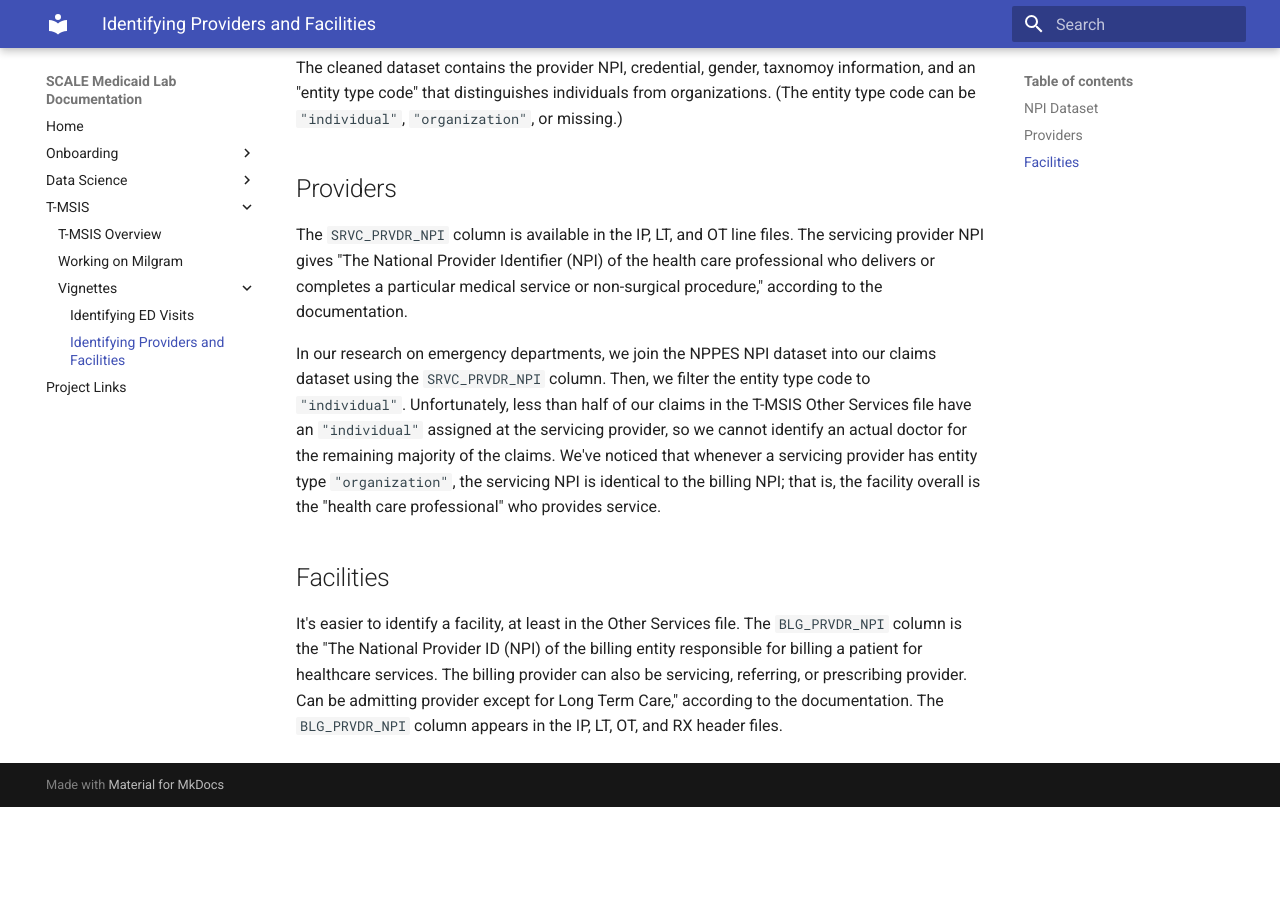
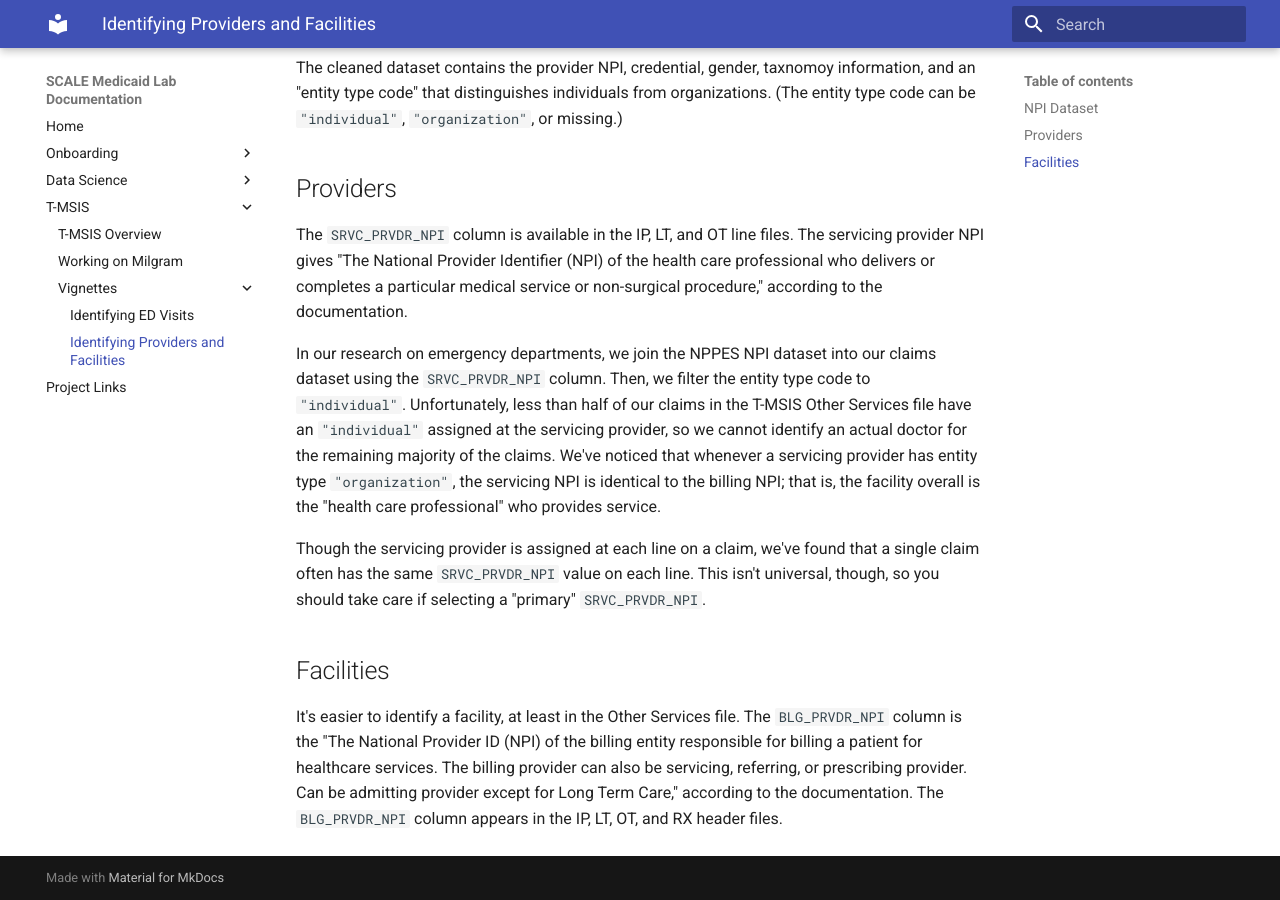
Before and after one commit to Yale-Medicaid/Documentation, an MkDocs documentation site: the page built from docs/tmsis/vignettes/providers.md, in a window 1280 px wide and 900 px high, scrolled down 520 px. Built offline with MkDocs 1.6.1 and Material for MkDocs 9.7.7, drawn with Linux system fonts in a browser that asks for light colours; before the commit the page ends 1327 px from its top, so only the background shows below that.

Commit message:
same on each line

```diff
--- a/docs/tmsis/vignettes/providers.md
+++ b/docs/tmsis/vignettes/providers.md
@@ -18,6 +18,8 @@ The `SRVC_PRVDR_NPI` column is available in the IP, LT, and OT line files. The s
 
 In our research on emergency departments, we join the NPPES NPI dataset into our claims dataset using the `SRVC_PRVDR_NPI` column. Then, we filter the entity type code to `"individual"`. Unfortunately, less than half of our claims in the T-MSIS Other Services file have an `"individual"` assigned at the servicing provider, so we cannot identify an actual doctor for the remaining majority of the claims. We've noticed that whenever a servicing provider has entity type `"organization"`, the servicing NPI is identical to the billing NPI; that is, the facility overall is the "health care professional" who provides service.
 
+Though the servicing provider is assigned at each line on a claim, we've found that a single claim often has the same `SRVC_PRVDR_NPI` value on each line. This isn't universal, though, so you should take care if selecting a "primary" `SRVC_PRVDR_NPI`.
+
 ## Facilities
 
 It's easier to identify a facility, at least in the Other Services file. The `BLG_PRVDR_NPI` column is the "The National Provider ID (NPI) of the billing entity responsible for billing a patient for healthcare services. The billing provider can also be servicing, referring, or prescribing provider. Can be admitting provider except for Long Term Care," according to the documentation. The `BLG_PRVDR_NPI` column appears in the IP, LT, OT, and RX header files.
```
